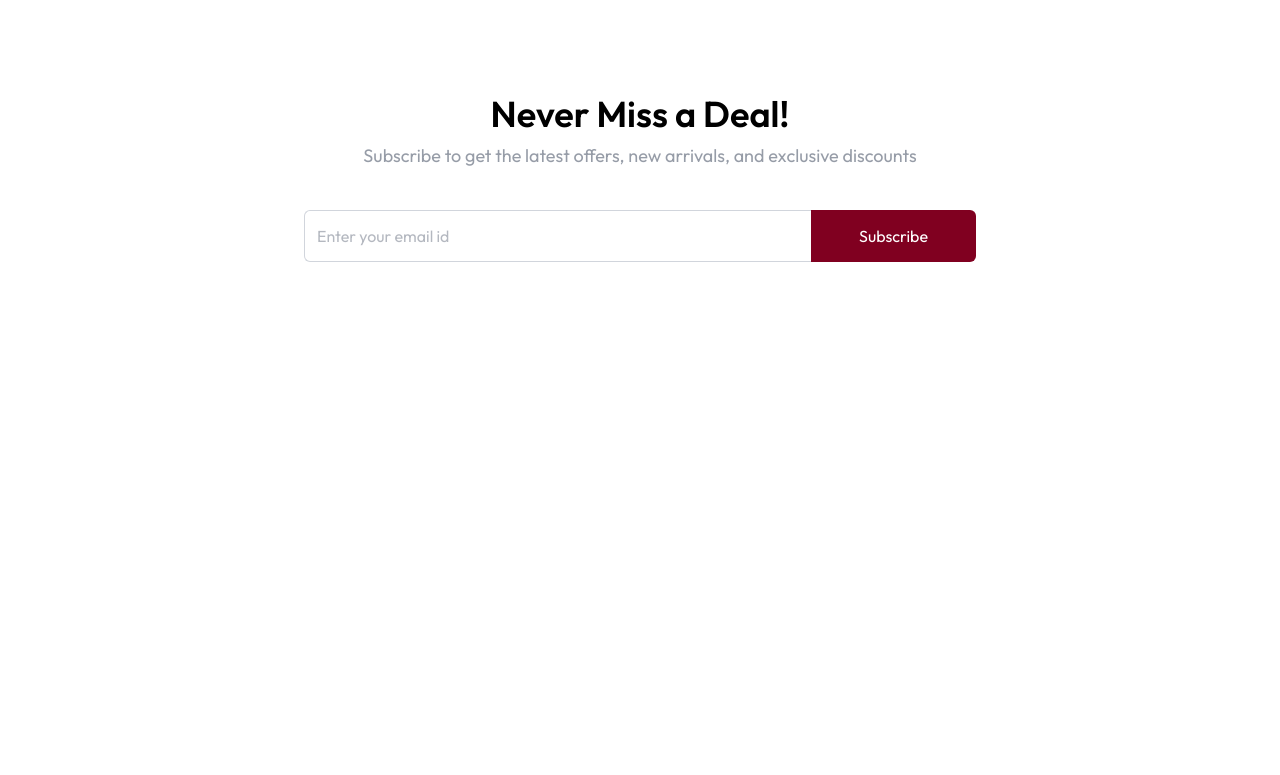
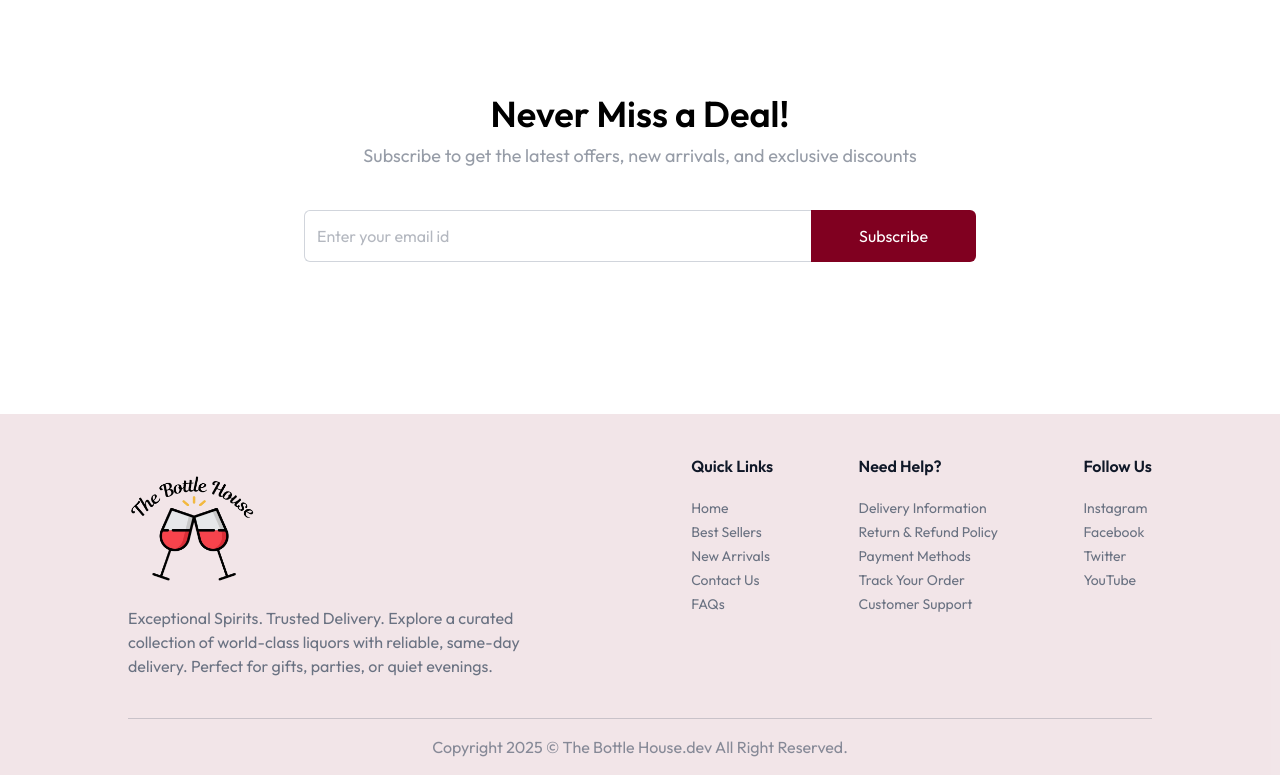
Before and after one commit to KavinduAmalka/LiquarShop, a React (Vite) app in the folder frontend/: page / in a window 1280 px wide. Shown: the part 2155-2930 px from the top of the page. Before the commit the page ends 2473 px from the top, so only its background shows below. Built offline with nearby package versions, Linux system fonts and the light colour scheme.

Commit message:
create footer section

```diff
--- a/frontend/src/App.jsx
+++ b/frontend/src/App.jsx
@@ -3,6 +3,7 @@
 import { Routes, Route, useLocation } from 'react-router-dom'
 import Home from './pages/Home'
 import { Toaster } from 'react-hot-toast'
+import Footer from './components/Footer'
 
 const App = () => {
 
@@ -19,6 +20,7 @@
           <Route path='/' element={<Home/>} />
         </Routes>
       </div>
+      {!isSellerPath &&<Footer/>}
     </div>
   )
 }
--- /dev/null
+++ b/frontend/src/components/Footer.jsx
@@ -0,0 +1,37 @@
+import { assets, footerLinks } from "../assets/assets";
+
+const Footer = () => {
+
+    return (
+        <div className="px-6 md:px-16 lg:px-24 xl:px-32 mt-24 bg-primary/10">
+            <div className="flex flex-col md:flex-row items-start justify-between gap-10 py-10 border-b border-gray-500/30 text-gray-500">
+                <div>
+                    <img className="w-34 md:w-32" src={assets.logo} alt="logo" />
+                    <p className="max-w-[410px] mt-6">Exceptional Spirits. Trusted Delivery.
+                       Explore a curated collection of world-class liquors with reliable, same-day delivery. Perfect for gifts, parties, or quiet evenings.
+                    </p>
+                </div>
+                <div className="flex flex-wrap justify-between w-full md:w-[45%] gap-5">
+                    {footerLinks.map((section, index) => (
+                        <div key={index}>
+                            <h3 className="font-semibold text-base text-gray-900 md:mb-5 mb-2">{section.title}</h3>
+                            <ul className="text-sm space-y-1">
+                                {section.links.map((link, i) => (
+                                    <li key={i}>
+                                        <a href={link.url} className="hover:underline transition">
+                                          {link.text}</a>
+                                    </li>
+                                ))}
+                            </ul>
+                        </div>
+                    ))}
+                </div>
+            </div>
+            <p className="py-4 text-center text-sm md:text-base text-gray-500/80">
+                Copyright {new Date().getFullYear()} © The Bottle House.dev All Right Reserved.
+            </p>
+        </div>
+    );
+};
+
+export default Footer;
```
Also changed, not shown: frontend/src/assets/Logo.png.
